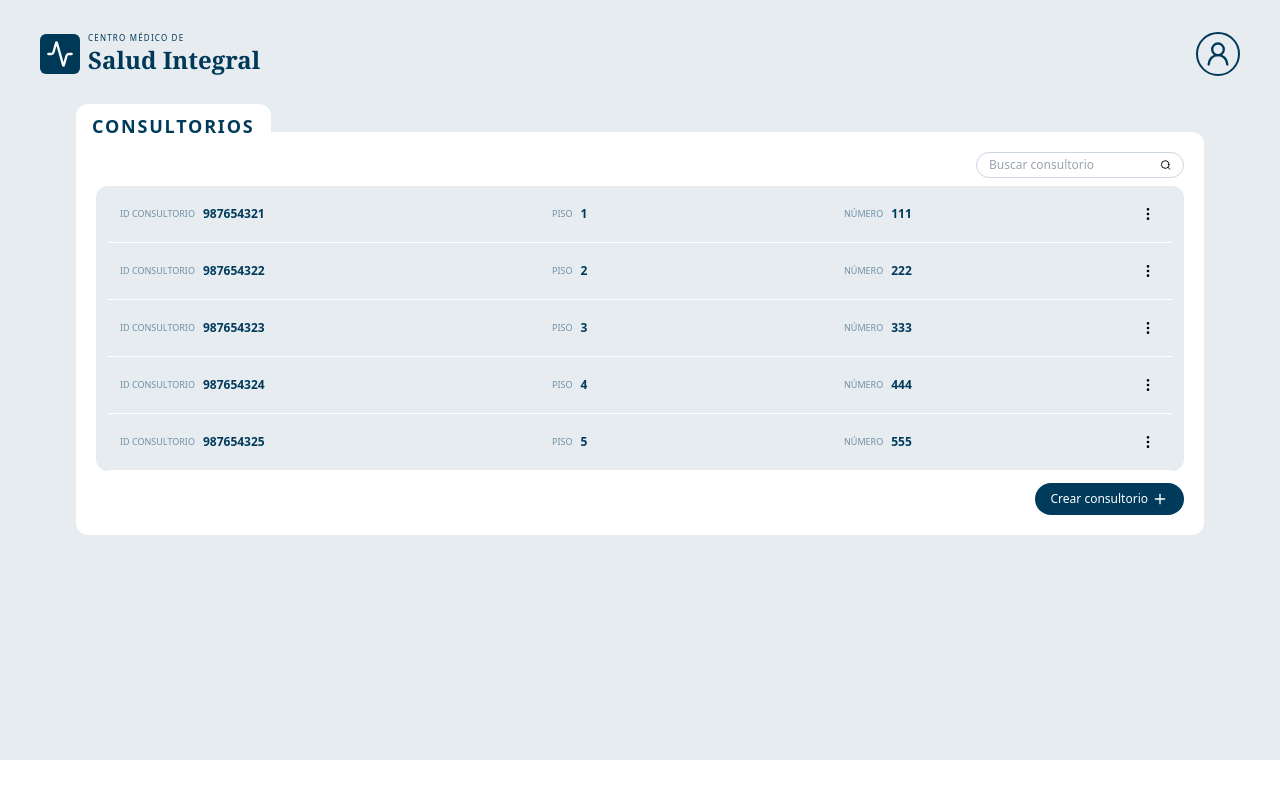
After one commit to SNAndreatta/centro-medico-salud-integral, a Flask app: page /consultorios in a window 1280 px wide. The commit adds this page. Run offline with Flask 3, Linux system fonts and the light colour scheme; some libraries are stand-ins or nearby versions.

Commit message:
Template 'index' de abm-consultorios

```diff
--- a/frontend/app.py
+++ b/frontend/app.py
@@ -6,6 +6,7 @@ from routes.medico import medico_routes
 from routes.profile import profile_routes
 from routes.paciente import paciente_routes
 from routes.admin import admin_routes
+from routes.consultorio import consultorio_routes
 
 from src.config import Config
 
@@ -20,6 +21,7 @@ app.register_blueprint(medico_routes)
 app.register_blueprint(profile_routes)
 app.register_blueprint(paciente_routes)
 app.register_blueprint(admin_routes)
+app.register_blueprint(consultorio_routes)
 
 @app.route("/")
 def index():
--- /dev/null
+++ b/frontend/routes/consultorio.py
@@ -0,0 +1,57 @@
+from flask import Blueprint
+from flask import render_template, request
+
+consultorio_routes = Blueprint('rutas_consultorio_prefijo_api', __name__)
+
+# Datos simulados
+consultorios = [
+    {"id": "987654321", "piso": 1, "numero": 111},
+    {"id": "987654322", "piso": 2, "numero": 222},
+    {"id": "987654323", "piso": 3, "numero": 333},
+    {"id": "987654324", "piso": 4, "numero": 444},
+    {"id": "987654325", "piso": 5, "numero": 555},
+]
+
+pisos_disponibles = [1, 2, 3, 4, 5]
+
+
+@consultorio_routes.route("/consultorios")
+def consultorios_view():
+    return render_template(
+        "/admin/abm/consultorios/index.html",
+        consultorios=consultorios,
+        pisos=pisos_disponibles
+    )
+
+
+@consultorio_routes.route("/consultorios/crear", methods=["POST"])
+def crear_consultorio():
+    piso = request.form.get("piso", type=int)
+    numero = request.form.get("numero", type=int)
+
+    if piso not in pisos_disponibles or numero is None or numero < 1:
+        return render_template(
+        '/admin/abm/consultorios/index.html'
+        )
+
+    # Evitar repetir un consultorio con el mismo piso y número
+    existe = any(
+        consultorio["piso"] == piso
+        and consultorio["numero"] == numero
+        for consultorio in consultorios
+    )
+
+    if not existe:
+        nuevo_id = str(
+            max(int(c["id"]) for c in consultorios) + 1
+        ) if consultorios else "1"
+
+        consultorios.append({
+            "id": nuevo_id,
+            "piso": piso,
+            "numero": numero
+        })
+
+    return render_template(
+        '/admin/abm/consultorios/index.html'
+        )
--- /dev/null
+++ b/frontend/static/js/consultorio.js
@@ -0,0 +1,92 @@
+document.addEventListener("DOMContentLoaded", function () {
+
+    // Elementos del modal
+    const modal = document.getElementById("modalConsultorio");
+    const botonAbrir = document.getElementById("abrirModal");
+    const botonCerrar = document.getElementById("cerrarModal");
+
+    // Abrir modal
+    botonAbrir.addEventListener("click", function () {
+        modal.classList.remove("hidden");
+        modal.classList.add("flex");
+    });
+
+    // Cerrar modal
+    function cerrarModal() {
+        modal.classList.add("hidden");
+        modal.classList.remove("flex");
+    }
+
+    botonCerrar.addEventListener("click", cerrarModal);
+
+    // Cerrar al hacer clic fuera del formulario
+    modal.addEventListener("click", function (evento) {
+        if (evento.target === modal) {
+            cerrarModal();
+        }
+    });
+
+    // Cerrar con Escape
+    document.addEventListener("keydown", function (evento) {
+        if (evento.key === "Escape") {
+            cerrarModal();
+        }
+    });
+
+    // Buscador
+    const buscador = document.getElementById("buscadorConsultorio");
+    const filas = document.querySelectorAll(".fila-consultorio");
+    const sinResultados = document.getElementById("sinResultados");
+
+    buscador.addEventListener("input", function () {
+        const texto = buscador.value.toLowerCase().trim();
+        let cantidadVisibles = 0;
+
+        filas.forEach(function (fila) {
+            const contenido = fila.dataset.busqueda.toLowerCase();
+            const coincide = contenido.includes(texto);
+
+            fila.classList.toggle("hidden", !coincide);
+
+            if (coincide) {
+                cantidadVisibles++;
+            }
+        });
+
+        sinResultados.classList.toggle("hidden", cantidadVisibles > 0);
+    });
+
+    // Menú de opciones
+    const botonesMenu = document.querySelectorAll(".boton-menu");
+
+    botonesMenu.forEach(function (boton) {
+        boton.addEventListener("click", function () {
+            const menu = boton.nextElementSibling;
+            const estabaAbierto = !menu.classList.contains("hidden");
+
+            // Cerrar todos los menús
+            document.querySelectorAll(".menu-consultorio").forEach(function (otroMenu) {
+                otroMenu.classList.add("hidden");
+            });
+
+            // Abrir el seleccionado si estaba cerrado
+            if (!estabaAbierto) {
+                menu.classList.remove("hidden");
+            }
+        });
+    });
+
+    // Cerrar los menús al hacer clic fuera de ellos
+    document.addEventListener("click", function (evento) {
+        if (!evento.target.closest(".boton-menu") &&
+            !evento.target.closest(".menu-consultorio")) {
+
+            document.querySelectorAll(".menu-consultorio").forEach(function (menu) {
+                menu.classList.add("hidden");
+            });
+        }
+    });
+
+    // Inicializar iconos
+    lucide.createIcons();
+});
--- /dev/null
+++ b/frontend/templates/admin/abm/consultorios/index.html
@@ -0,0 +1,184 @@
+{% extends "base.html" %}
+
+{% block title %}Consultorios | Salud Integral{% endblock %}
+
+{% block content %}
+
+    <!-- Contenido principal -->
+    <!-- Contenedor blanco con forma de carpeta -->
+    <main class="relative mx-auto mb-20 mt-14 w-[94%] rounded-b-xl rounded-tr-xl bg-white p-5">
+
+        <!-- Solapa de la carpeta -->
+        <div class="absolute -top-7 left-0 rounded-t-xl bg-white px-4 pb-2 pt-2">
+            <h2 class="text-lg font-bold tracking-widest text-[#003b5c]">
+                CONSULTORIOS
+            </h2>
+        </div>
+
+        <!-- Buscador -->
+        <div class="mb-2 flex justify-end">
+            <div class="flex w-52 items-center rounded-full border border-[#cbd5df] px-3 py-1">
+                <input
+                    id="buscadorConsultorio"
+                    type="text"
+                    placeholder="Buscar consultorio"
+                    class="w-full bg-transparent text-xs outline-none"
+                >
+                <i data-lucide="search" class="h-3 w-3"></i>
+            </div>
+        </div>
+
+        <!-- Listado de consultorios -->
+        <div class="rounded-xl bg-[#e7ecf1] px-3">
+
+            {% for consultorio in consultorios %}
+
+            <div class="fila-consultorio grid grid-cols-[1.5fr_1fr_1fr_auto] items-center gap-3 border-b border-white px-3 py-4 text-xs last:border-b-0"
+                data-busqueda="{{ consultorio.id }} {{ consultorio.piso }} {{ consultorio.numero }}">
+
+                <!-- ID -->
+                <div class="flex items-center gap-2">
+                    <span class="text-[9px] font-medium uppercase text-[#7190a5]">
+                        ID CONSULTORIO
+                    </span>
+                    <span class="font-semibold text-[#003b5c]">
+                        {{ consultorio.id }}
+                    </span>
+                </div>
+
+                <!-- Piso -->
+                <div class="flex items-center gap-2">
+                    <span class="text-[9px] font-medium uppercase text-[#7190a5]">
+                        PISO
+                    </span>
+                    <span class="font-semibold text-[#003b5c]">
+                        {{ consultorio.piso }}
+                    </span>
+                </div>
+
+                <!-- Número -->
+                <div class="flex items-center gap-2">
+                    <span class="text-[9px] font-medium uppercase text-[#7190a5]">
+                        NÚMERO
+                    </span>
+                    <span class="font-semibold text-[#003b5c]">
+                        {{ consultorio.numero }}
+                    </span>
+                </div>
+
+                <!-- Opciones -->
+                <div class="relative">
+                    <button
+                        type="button"
+                        class="boton-menu rounded-full p-1 hover:bg-white"
+                        aria-label="Opciones"
+                    >
+                        <i data-lucide="ellipsis-vertical" class="h-4 w-4"></i>
+                    </button>
+
+                    <div class="menu-consultorio absolute right-0 z-10 hidden min-w-32 rounded-lg bg-white p-2 text-xs shadow-lg">
+                        <button type="button"
+                                class="w-full rounded px-2 py-2 text-left hover:bg-gray-100">
+                            Editar
+                        </button>
+                        <button type="button"
+                                class="w-full rounded px-2 py-2 text-left text-red-600 hover:bg-gray-100">
+                            Eliminar
+                        </button>
+                    </div>
+                </div>
+
+            </div>
+
+            {% endfor %}
+
+            <p id="sinResultados" class="hidden px-4 py-6 text-center text-xs text-gray-500">
+                No se encontraron consultorios.
+            </p>
+
+        </div>
+
+        <!-- Botón crear -->
+        <div class="mt-3 flex justify-end">
+            <button
+                id="abrirModal"
+                type="button"
+                class="flex items-center gap-1 rounded-full bg-[#003b5c] px-4 py-2 text-xs font-medium text-white hover:bg-[#005078]"
+            >
+                Crear consultorio
+                <i data-lucide="plus" class="h-4 w-4"></i>
+            </button>
+        </div>
+    </main>
+
+    <!-- Modal para crear consultorio -->
+    <div
+        id="modalConsultorio"
+        class="fixed inset-0 z-50 hidden items-center justify-center bg-black/20 p-4"
+    >
+        <div class="relative w-full max-w-sm rounded-xl bg-white p-6 shadow-xl">
+
+            <button
+                id="cerrarModal"
+                type="button"
+                class="absolute right-4 top-4 rounded-full p-1 text-gray-400 hover:bg-gray-100 hover:text-gray-700"
+                aria-label="Cerrar"
+            >
+                <i data-lucide="x" class="h-4 w-4"></i>
+            </button>
+
+            <h2 class="mb-6 font-serif text-xl font-bold text-[#003b5c]">
+                Crear nuevo consultorio
+            </h2>
+
+            <form action="#crear" method="POST">
+
+                <!-- Piso -->
+                <div class="mb-5">
+                    <label for="piso" class="mb-2 block text-xs font-medium text-[#7190a5]">
+                        PISO
+                    </label>
+
+                    <select
+                        id="piso"
+                        name="piso"
+                        required
+                        class="w-full rounded-full border border-[#cbd5df] bg-white px-3 py-2 text-xs outline-none focus:border-[#003b5c]"
+                    >
+                        <option value="">Seleccionar piso</option>
+                        {% for piso in pisos %}
+                        <option value="{{ piso }}">{{ piso }}</option>
+                        {% endfor %}
+                    </select>
+                </div>
+
+                <!-- Número -->
+                <div class="mb-8">
+                    <label for="numero" class="mb-2 block text-xs font-medium text-[#7190a5]">
+                        NÚMERO DE CONSULTORIO
+                    </label>
+
+                    <input
+                        id="numero"
+                        name="numero"
+                        type="number"
+                        min="1"
+                        required
+                        placeholder="Ingresar número"
+                        class="w-full rounded-full border border-[#cbd5df] px-3 py-2 text-xs outline-none focus:border-[#003b5c]"
+                    >
+                </div>
+
+                <button
+                    type="submit"
+                    class="w-full rounded-full bg-[#003b5c] px-4 py-2 text-xs font-medium text-white hover:bg-[#005078]"
+                >
+                    Crear consultorio
+                </button>
+            </form>
+        </div>
+    </div>
+
+    <script src="{{ url_for('static', filename='js/consultorio.js') }}"></script>
+
+{% endblock %}
```
Also changed, not shown: frontend/static/css/output.css (+117 -122 lines), package.json (+5 -3 lines).
